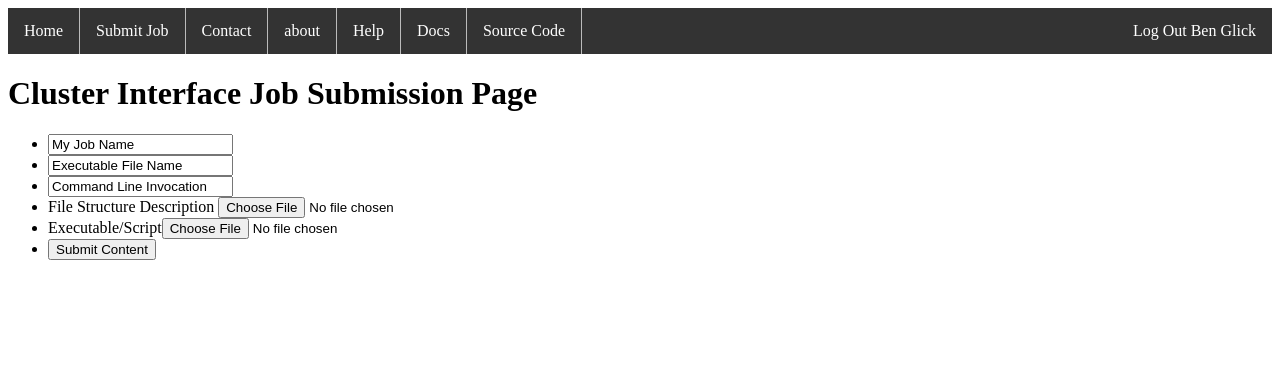
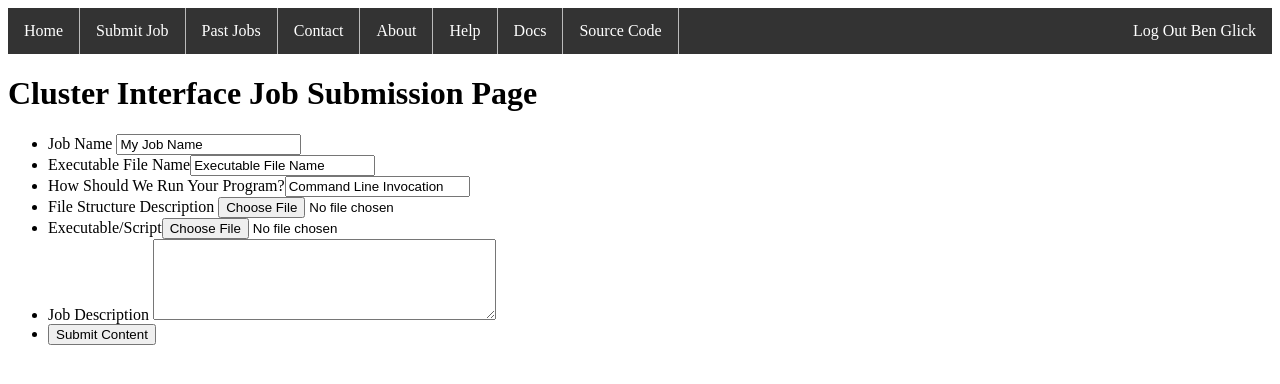
Before and after one commit to benhg/cluster-interface, a Flask app: page /newjob in a window 1280 px wide. Shown: the top 384 px of the page. Run offline with Flask 2, Linux system fonts and the light colour scheme; a user stored in the database is signed in; some libraries are stand-ins or nearby versions.

Commit message:
Added past jobs page, security and db fixes, db insertion on job creation

```diff
--- a/web/app.py
+++ b/web/app.py
@@ -1,15 +1,17 @@
-from flask import Flask, render_template, request, redirect, session, url_for, Response
-import sqlite3
+from flask import Flask, render_template, request, redirect, session, url_for
+import time
 from werkzeug import secure_filename
 from functools import wraps
 import os
 import glob
 import uuid
 import json
+import sqlite3
 
 app = Flask(__name__)
 
-app.config["db_cursor"] = sqlite3.connect("interface.db").cursor()
+app.config['db_conn'] = sqlite3.connect("interface.db")
+app.config["db_cursor"] = app.config['db_conn'].cursor()
 app.config['upload_base_dir'] = "/Users/ben/Google Drive/class/y2/ind_study/workspace/uploads/"
 app.secret_key = b'\x9b4\xf8%\x1b\x90\x0e[?\xbd\x14\x7fS\x1c\xe7Y\xd8\x1c\xf9\xda\xb0K=\xba'
 # I will obviously change this secret key before we go live
@@ -39,9 +41,9 @@ def fs_gen():
     raise NotImplementedError
 
 
-@app.route('/jobs')
-def status_page():
-    raise NotImplementedError
+@app.route('/job<jid>')
+def status_page(jid):
+    return "Status Page"
 
 
 @app.route('/login')
@@ -87,6 +89,16 @@ def about():
     raise NotImplementedError
 
 
+@app.route('/jobs')
+def all_jobs():
+    alljobs = app.config["db_cursor"].execute(
+        """select job_name, display_name, cli_invoc, time_created, status, size,
+        time_finished, desc
+        from jobs
+        join users on jobs.creator_uuid=users.user_uuid""").fetchall()
+    return render_template("all_jobs.html", all_jobs=alljobs)
+
+
 @app.route('/newjob')
 @requires_auth
 def submit_page():
@@ -101,17 +113,31 @@ def sanitize_for_filename(filename):
     return safe.replace(" ", "_")
 
 
+def db_save_job(jn, fn, cli, u_uuid, desc, b_dir):
+    job_uuid = str(uuid.uuid1())
+    now = str(time.ctime())
+    app.config['db_cursor'].execute("""insert into jobs (job_name, cli_invoc,
+    time_created, j_id, creator_uuid, status, base_dir,
+    exe_filename, size, desc) VALUES (?,?,?,?,?,?,?,?,?,?) """, (
+        jn, cli, now, job_uuid, u_uuid, "Pending", b_dir, fn, 1, desc)
+    )
+    app.config['db_conn'].commit()
+
+
 @app.route('/script', methods=["POST"])
 @requires_auth
 def script_handler():
-    jobname = sanitize_for_filename(
+    jn = sanitize_for_filename(
         dict(request.form).get('job_name', ["job"])[0])
-    filename = sanitize_for_filename(
+    fn = sanitize_for_filename(
         dict(request.form).get('filename', ['script'])[0])
     fs = dict(request.files).get("filestructure", [None])[0]
-    script = dict(request.files).get("executable")[0]
-    job_uuid = uuid.uuid1()
-    jobname = make_job_base_dir(filename, jobname, script)
+    script = dict(request.files).get("executable", [None])[0]
+    desc = request.form.get("desc", [None])
+    cli = request.form.get("cli", [None])
+    jn, b_dir = make_job_base_dir(fn, jn, script)
+    db_save_job(jn, fn, cli,
+                session["uuid"], desc, b_dir)
     if fs:
         fs.save(app.config["upload_base_dir"] +
                 jobname + "/filestructure.json")
@@ -133,7 +159,7 @@ def make_job_base_dir(filename, jobname, script):
         os.makedirs(app.config['upload_base_dir'] +
                     sanitize_for_filename(jobname))
     script.save(app.config['upload_base_dir'] + jobname + "/" + filename)
-    return jobname
+    return jobname, app.config['upload_base_dir'] + sanitize_for_filename(jobname)
 
 
 def parse_filesystem(jobname):
--- a/web/templates/base.html
+++ b/web/templates/base.html
@@ -40,12 +40,12 @@
 	<script src="//ajax.googleapis.com/ajax/libs/jquery/2.0.3/jquery.min.js"></script>
     </head>
     <body>
-
 	<ul id="nav">
 	    <li><a class="" href="home">Home</a></li>
 	    <li><a href="newjob">Submit Job</a></li>
+	    <li><a href="jobs">Past Jobs</a></li>
 	    <li><a href="contact">Contact</a></li>
-	    <li><a href="about">about</a></li>
+	    <li><a href="about">About</a></li>
 	    <li><a href="help">Help</a></li>
 	    <li><a href="docs">Docs</a></li>
 	    <li><a href="https://github.com/benhg/cluster-interface">Source Code</a></li>
--- a/web/templates/submit.html
+++ b/web/templates/submit.html
@@ -6,11 +6,12 @@
 
 	<form id="data" enctype="multipart/form-data" method="post">
 	    <ul>
-		<li> <input type="text" name="job_name" id="job_name" value="My Job Name" /></li>
-		<li> <input type="text" name="filename" id="file" value="Executable File Name" /></li>
-		<li> <input type="text" name="cli" id="cli" value="Command Line Invocation" /></li>
+		<li>Job Name <input type="text" name="job_name" id="job_name" value="My Job Name" /></li>
+		<li>Executable File Name<input type="text" name="filename" id="file" value="Executable File Name" /></li>
+		<li>How Should We Run Your Program?<input type="text" name="cli" id="cli" value="Command Line Invocation" /></li>
 		<li>File Structure Description <input name="filestructure" type="file"/></li>
 		<li>Executable/Script<input name="executable" type="file" /></li>
+		<li>Job Description <textarea name="desc" id="desc" value="Job Description" cols="40" rows="5"></textarea></li>
 
 		<li><input id="submit-button" class="button green" type="button" name="submit" value="Submit Content"></li>
 	    </ul>
```
Also changed, not shown: web/static/css/table.css (added, +19 -0 lines), web/templates/all_jobs.html (added, +25 -0 lines), web/interface.db.
